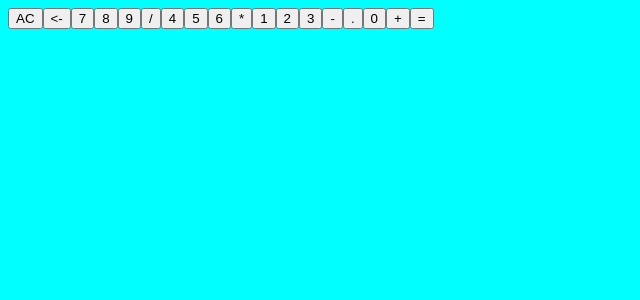
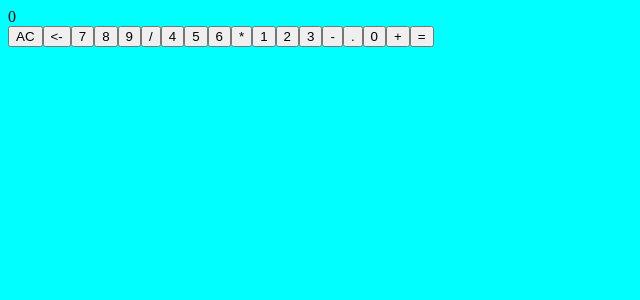
Before and after one commit to saad-ken/Calculator, a React (Create React App) app: page / in a window 1280 px wide. Shown: the top 300 px of the page, without its empty margins (0-640 px from the left). Built offline with nearby package versions, Linux system fonts and the light colour scheme.

Commit message:
completed adding funtionality

```diff
--- a/src/components/OutputScreen.js
+++ b/src/components/OutputScreen.js
@@ -3,8 +3,8 @@ import React from 'react'
 const OutputScreen = ({ans,ques}) => {
     return (
         <div>
-            {ques}
-            {ans}
+            {ques ? `(${ques})` : ''}
+            <span>{ans ? `${ans}` : '0'}</span>
         </div>
     )
 }
```
